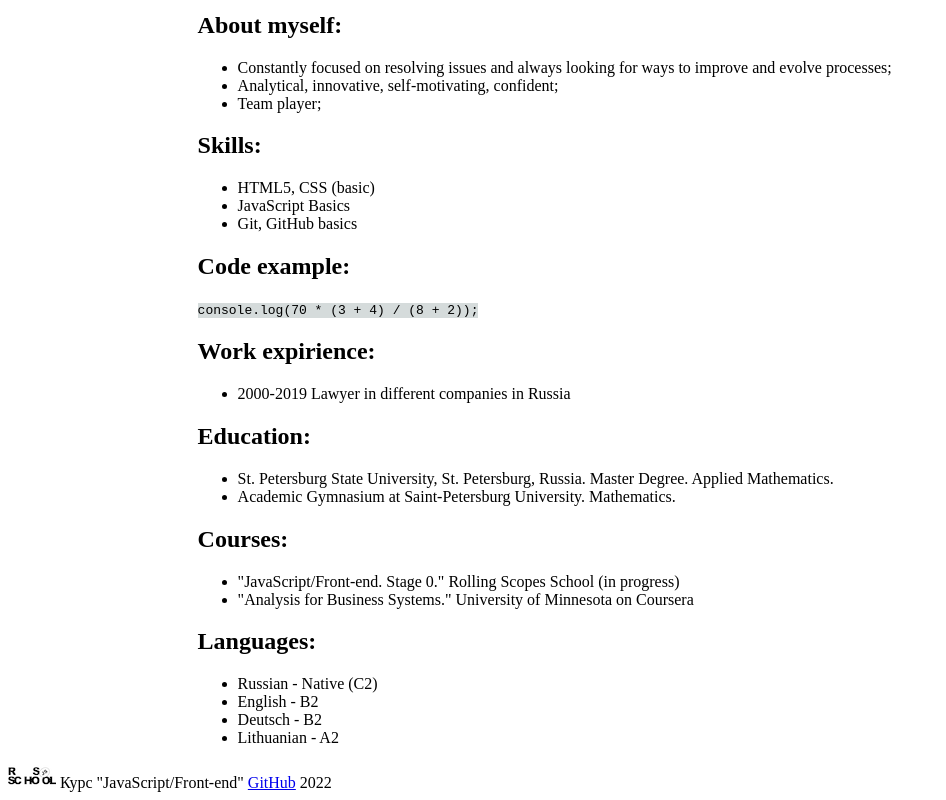
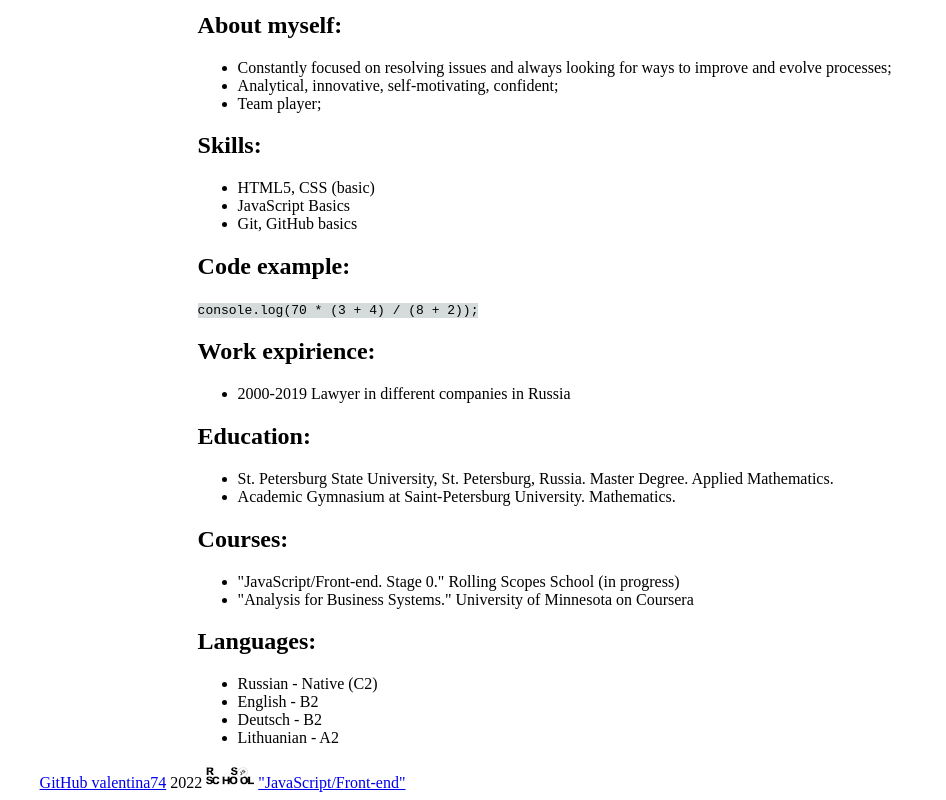
Before and after one commit to valentina74/rsschool-cv, a plain HTML site: page index.html in a window 1280 px wide. Shown: the part 539-1339 px from the top of the page, without its empty margins (0-946 px from the left). Drawn offline with Linux system fonts and the light colour scheme.

Commit message:
feat: change file index

```diff
--- a/index.html
+++ b/index.html
@@ -65,13 +65,13 @@
   <li>Deutsch - B2</li>
   <li>Lithuanian - A2</li>
 </ul>
+</div>
 
-</div class="footer">
-<img src="logo.png" alt="logo"
-    <a href="https://rs.school/js/">      Курс "JavaScript/Front-end"      </a>
-
-    <a href="https://github.com/valentina74">GitHub</a>
-    2022
+<div class="footer">
+  <a href="https://github.com/valentina74">GitHub valentina74</a>
+  2022
+  <img src="logo.png" alt="logo">
+  <a href="https://rs.school/js/">"JavaScript/Front-end"</a>
 </div>
 </body>
 </html>
```
